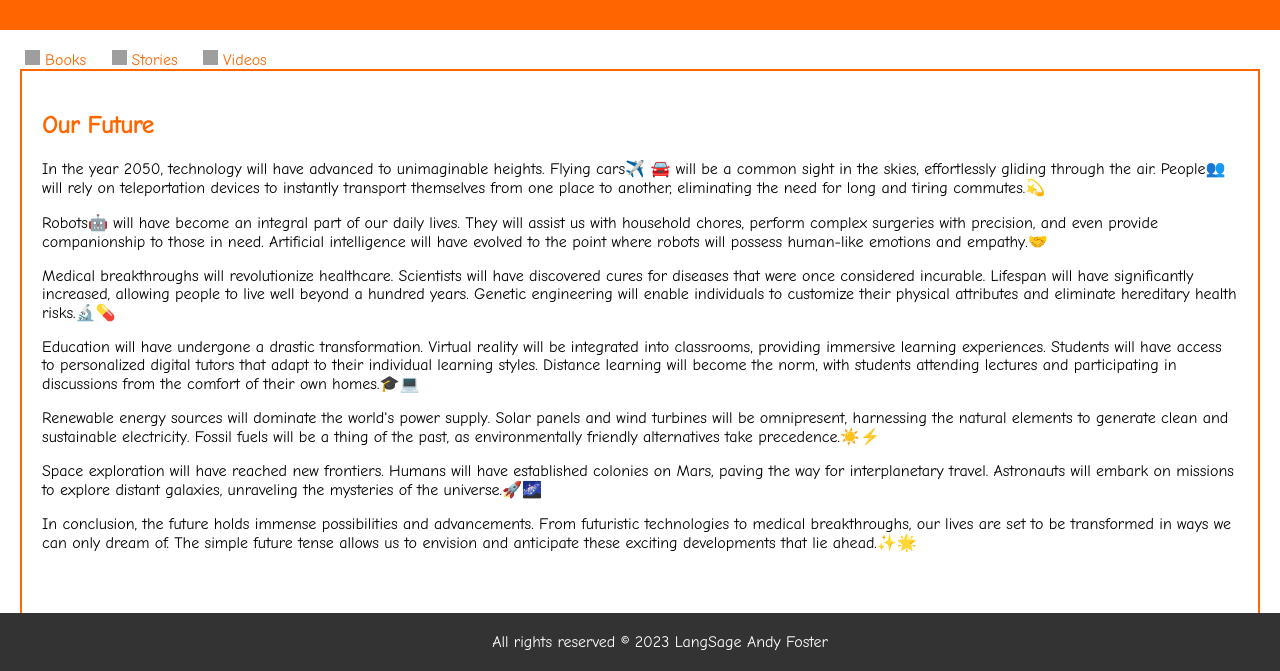
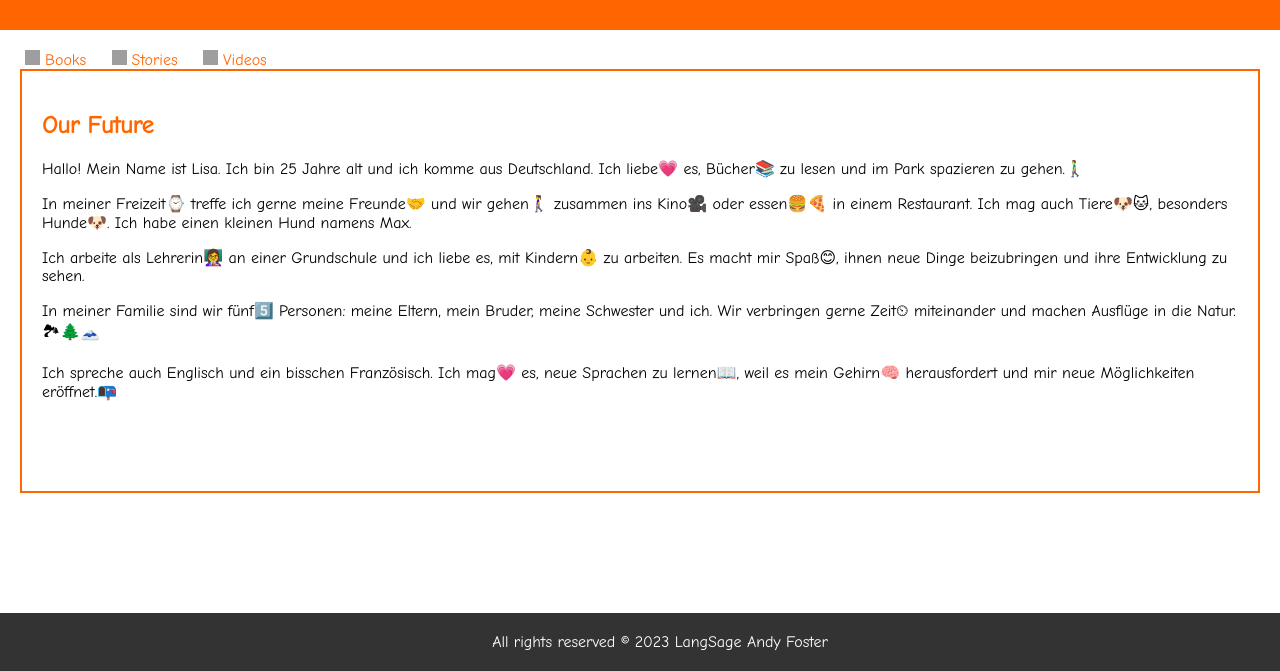
Before and after one commit to LangSage/LangSage.github.io, a plain HTML site: page index.html in a window 1280 px wide. Shown: the part 129-800 px from the top of the page. Drawn offline with Linux system fonts and the light colour scheme; grey boxes are pictures that could not be loaded.

Commit message:
Update index.html

```diff
--- a/index.html
+++ b/index.html
@@ -119,21 +119,17 @@
     <div class="box">
       <h2>Our Future</h2>
 <div>
-<p>In the year 2050, technology will have advanced to unimaginable heights. Flying cars✈️ 🚘 will be a common sight in the skies, effortlessly gliding through the air. People👥 will rely on teleportation devices to instantly transport themselves from one place to another, eliminating the need for long and tiring commutes.💫</p>
+<p>Hallo! Mein Name ist Lisa. Ich bin 25 Jahre alt und ich komme aus Deutschland. Ich liebe💗 es, Bücher📚 zu lesen und im Park spazieren zu gehen.🚶‍♂️</p>
+<p></p>
+<p>In meiner Freizeit⌚ treffe ich gerne meine Freunde🤝 und wir gehen🚶‍♀️ zusammen ins Kino🎥 oder essen🍔🍕 in einem Restaurant. Ich mag auch Tiere🐶🐱, besonders Hunde🐶. Ich habe einen kleinen Hund namens Max.</p>
+<p></p>
+<p>Ich arbeite als Lehrerin👩‍🏫 an einer Grundschule und ich liebe es, mit Kindern👶 zu arbeiten. Es macht mir Spaß😊, ihnen neue Dinge beizubringen und ihre Entwicklung zu sehen.</p>
+<p></p>
+<p>In meiner Familie sind wir fünf5️⃣ Personen: meine Eltern, mein Bruder, meine Schwester und ich. Wir verbringen gerne Zeit⏲ miteinander und machen Ausflüge in die Natur.🏞🌲🗻</p>
+<p></p>
+<p>Ich spreche auch Englisch und ein bisschen Französisch. Ich mag💗 es, neue Sprachen zu lernen📖, weil es mein Gehirn🧠 herausfordert und mir neue Möglichkeiten eröffnet.📭</p>
+<p></p>
 
-<p>Robots🤖 will have become an integral part of our daily lives. They will assist us with household chores, perform complex surgeries with precision, and even provide companionship to those in need. Artificial intelligence will have evolved to the point where robots will possess human-like emotions and empathy.🤝</p>
-
-<p>Medical breakthroughs will revolutionize healthcare. Scientists will have discovered cures for diseases that were once considered incurable. Lifespan will have significantly increased, allowing people to live well beyond a hundred years. Genetic engineering will enable individuals to customize their physical attributes and eliminate hereditary health risks.🔬💊</p>
-
-<p>Education will have undergone a drastic transformation. Virtual reality will be integrated into classrooms, providing immersive learning experiences. Students will have access to personalized digital tutors that adapt to their individual learning styles. Distance learning will become the norm, with students attending lectures and participating in discussions from the comfort of their own homes.🎓💻</p>
-
-<p>Renewable energy sources will dominate the world's power supply. Solar panels and wind turbines will be omnipresent, harnessing the natural elements to generate clean and sustainable electricity. Fossil fuels will be a thing of the past, as environmentally friendly alternatives take precedence.☀️⚡️</p>
-
-<p>Space exploration will have reached new frontiers. Humans will have established colonies on Mars, paving the way for interplanetary travel. Astronauts will embark on missions to explore distant galaxies, unraveling the mysteries of the universe.🚀🌌</p>
-
-<p>In conclusion, the future holds immense possibilities and advancements. From futuristic technologies to medical breakthroughs, our lives are set to be transformed in ways we can only dream of. The simple future tense allows us to envision and anticipate these exciting developments that lie ahead.✨🌟</p>
-
-</div>
 
 
       <br>
```
